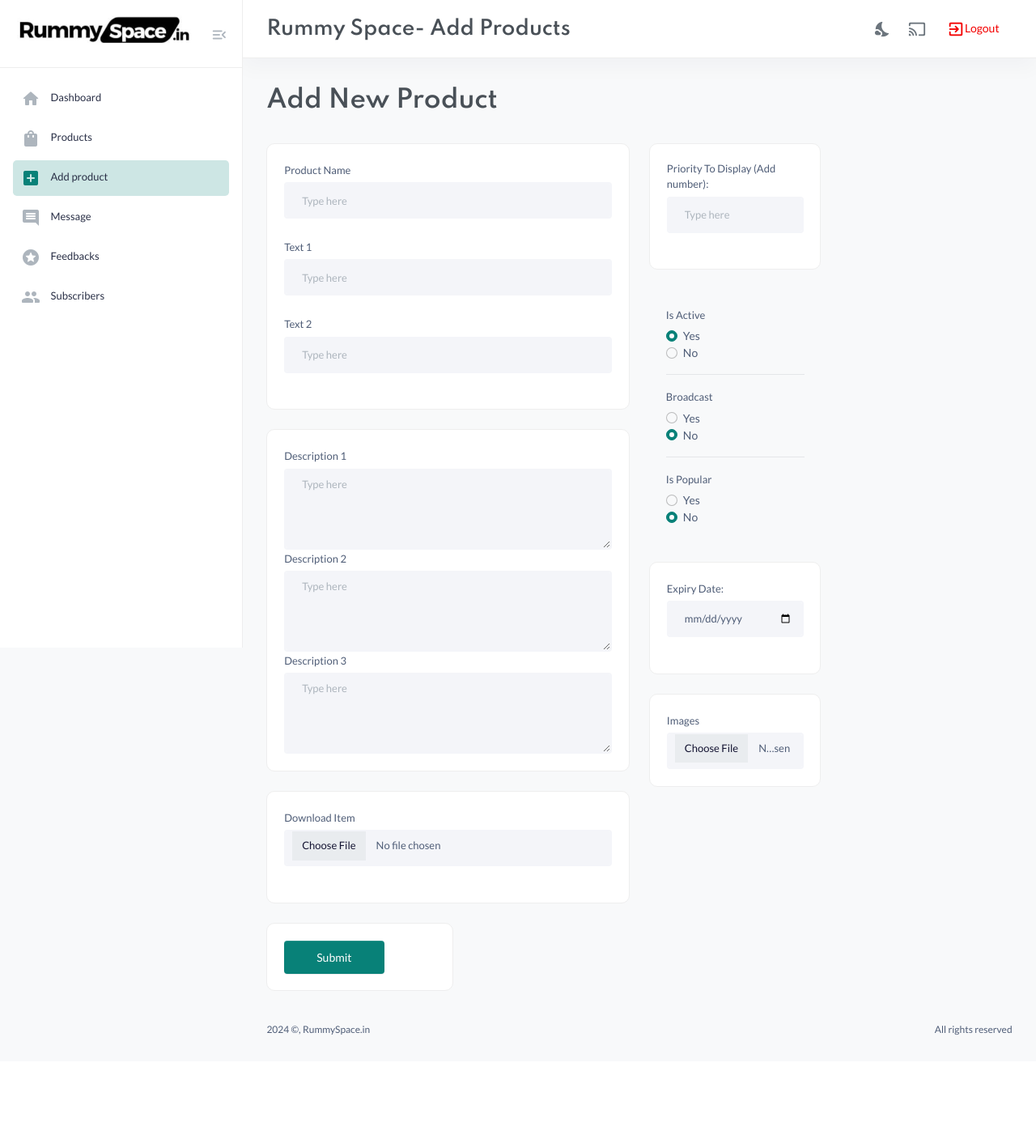
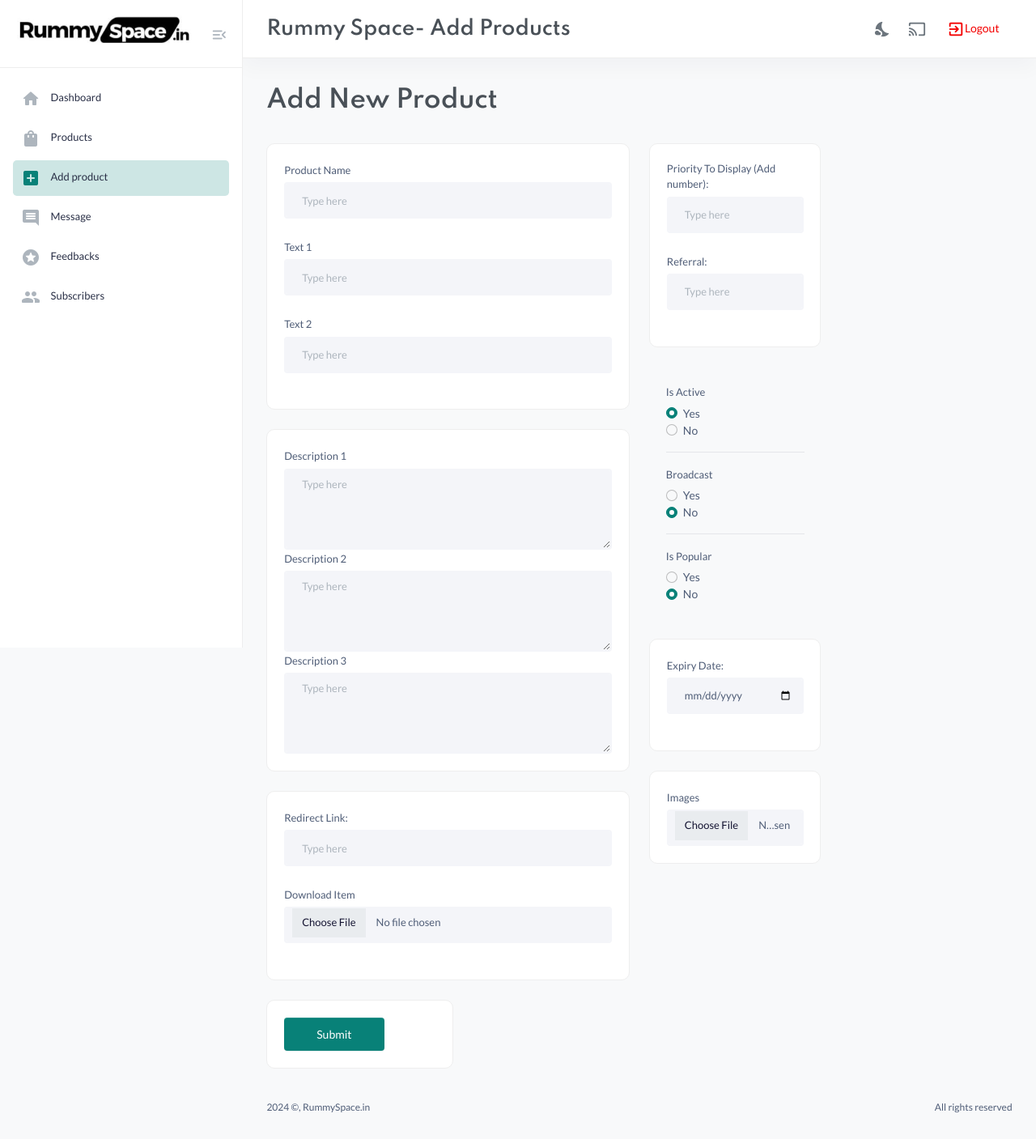
Before and after one commit to rummyspace/rummyspace, a Node project: template views/admin/addProducts.ejs in a window 1280 px wide. Shown: the whole page at 81% size. Before the commit the page ends 1279 px from the top, so only its background shows below. Run offline with Node 20 templates, Linux system fonts and the light colour scheme; the template is opened without the code that fills it, so the values that code supplies are empty; some libraries are stand-ins or nearby versions.

Commit message:
Update addProducts.ejs

```diff
--- a/views/admin/addProducts.ejs
+++ b/views/admin/addProducts.ejs
@@ -162,6 +162,14 @@
                         <div class="card mb-4">
                             <div class="card-body">
                                 <div class="mb-4">
+                                    <label class="form-label"> Redirect Link:</label>
+                                    <input type="text" id="redirectLink" placeholder="Type here" class="form-control"
+                                        name="redirectLink">
+
+
+
+                                </div>
+                                <div class="mb-4">
                                     <label class="form-label">Download Item</label>
                                     <input class="form-control" type="file" name="file" id="file">
                                     <p id="fileModify" style="color: red;"> </p>
@@ -178,6 +186,13 @@
                                     <input type="text" id="priorityNumber" placeholder="Type here" class="form-control"
                                         name="priorityNumber">
                                     <p id="priorityNumberModify" style="color: red;"> </p>
+
+                                </div>
+                                <div class="mb-4">
+                                    <label class="form-label"> Referral:</label>
+                                    <input type="text" id="referral" placeholder="Type here" class="form-control"
+                                        name="referral">
+
 
                                 </div>
                             </div>
@@ -399,7 +414,7 @@
 
             // Check if a file is selected for the file input
             if (fileModify.files.length === 0) {
-                document.getElementById('fileModify').innerText = 'Please select a file';
+                document.getElementById('fileModify').innerText = 'Please select a file (If redirect link is added, then add some dummy apk file, only redirect will work) ';
                 isValid = false;
             } else {
                 var fileExtension = fileModify.files[0].name.split('.').pop().toLowerCase();
```
